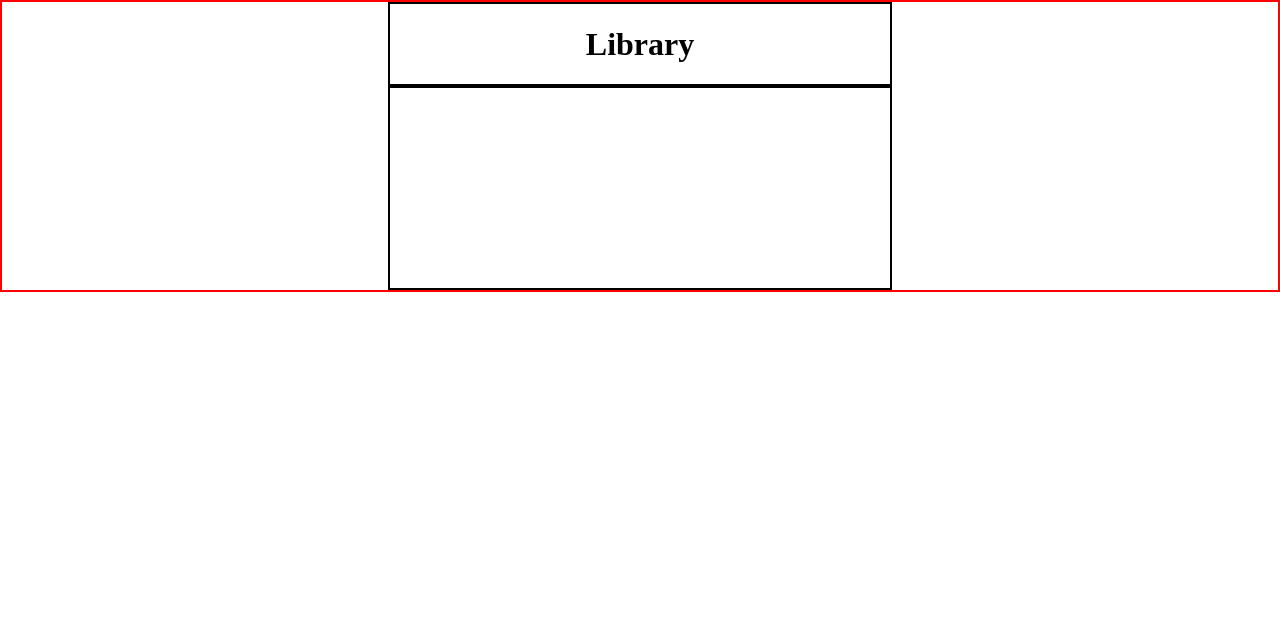
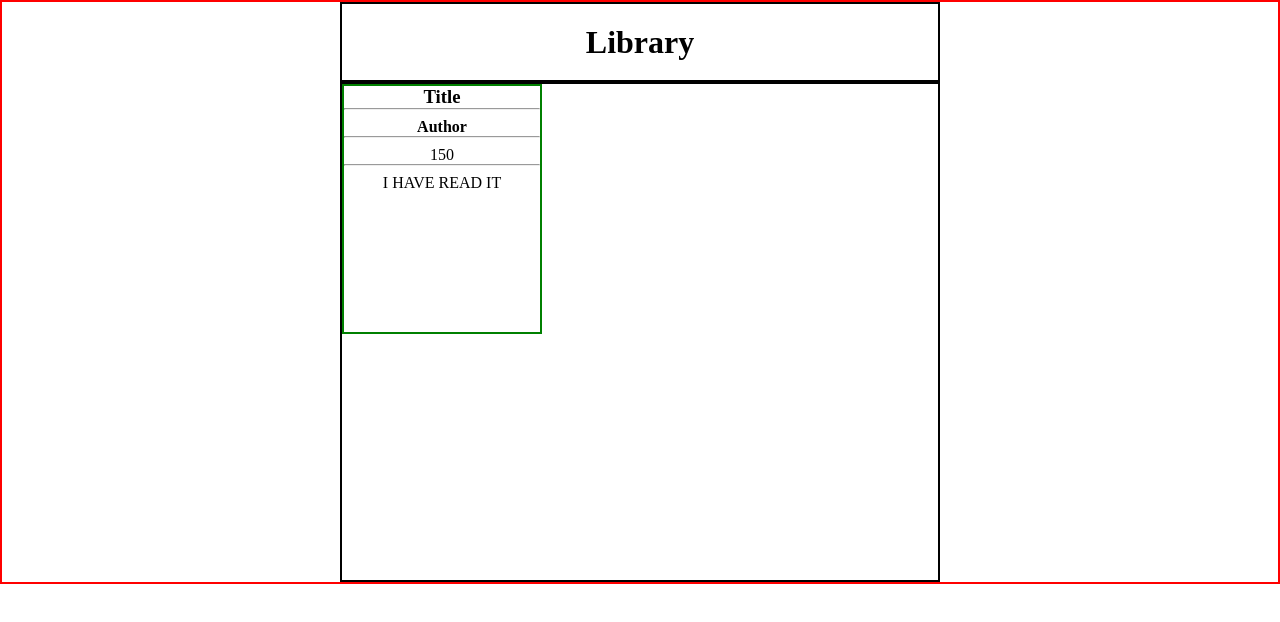
Before and after one commit to JellyRollJunior/library, a plain HTML site: page index.html in a window 1280 px wide. Drawn offline with Linux system fonts and the light colour scheme.

Commit message:
Create grid layout for books and book card

```diff
--- a/index.html
+++ b/index.html
@@ -12,7 +12,23 @@
         <div class="header">
           <h1>Library</h1>
         </div>
-        <div class="content"></div>
+        <div class="content">
+          <div class="card">
+            <h3 class="title">
+              Title
+              <hr />
+            </h3>
+            <h4 class="author">
+              Author
+              <hr />
+            </h4>
+            <div class="page-count">
+              150
+              <hr />
+            </div>
+            <div class="have-read">I HAVE READ IT</div>
+          </div>
+        </div>
       </div>
     </div>
   </body>
--- a/styles.css
+++ b/styles.css
@@ -2,6 +2,8 @@
 *::before,
 *::after {
   margin: 0;
+  padding: 0;
+  box-sizing: border-box;
 }
 
 .wrapper {
@@ -22,10 +24,21 @@
 }
 
 .content {
-  width: 500px;
-  height: 200px;
+  width: 600px;
+  height: 500px;
 
   display: grid;
+  grid-template-columns: repeat(3, 200px);
+  grid-template-rows: repeat(3, 250px);
 
   border: 2px solid black;
 }
+
+.card {
+  display: flex;
+  flex-direction: column;
+
+  text-align: center;
+  gap: 8px;
+  border: 2px solid green;
+}
```
